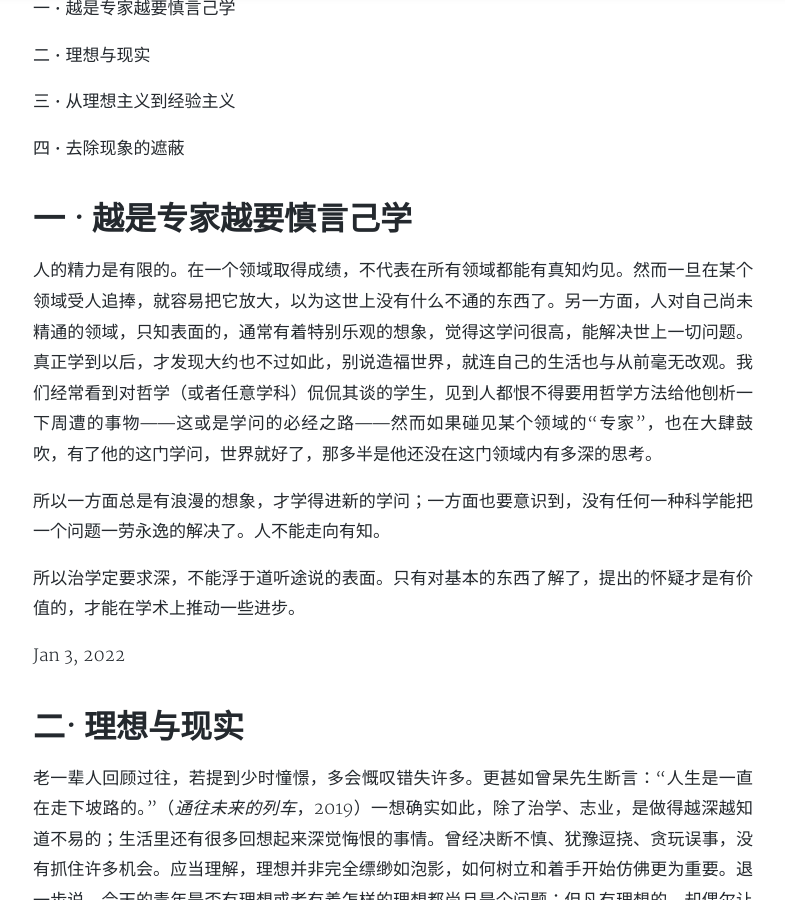
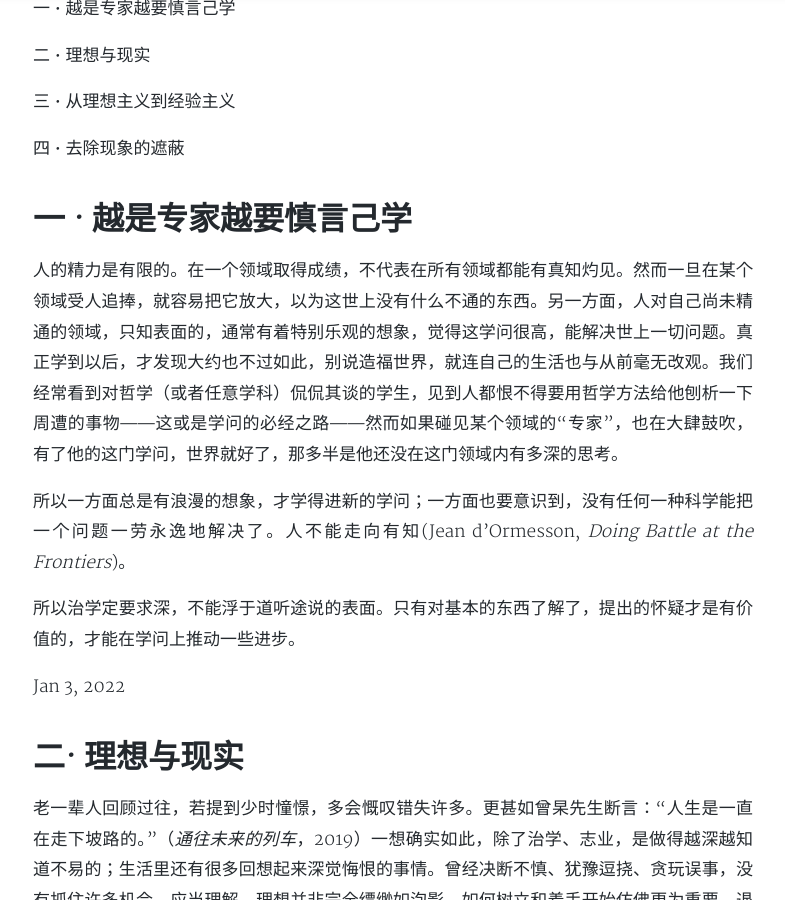
Before and after one commit to imrsp/imrsp.github.io-old, a Jekyll site: the page built from _posts/2022-01-04-snip.md, in a window 1280 px wide and 900 px high, scrolled down 728 px. Shown: the whole window, without its empty margins (247-1032 px from the left). Built offline with Jekyll 4.4.1, drawn with Linux system fonts in a browser that asks for light colours; nearby versions of some CDN libraries; comment, search, counter and statistics services are not loaded; a style sheet for code colours, icons or effects is not loaded.

Commit message:
Update 2022-01-04-snip.md

```diff
--- a/_posts/2022-01-04-snip.md
+++ b/_posts/2022-01-04-snip.md
@@ -22,11 +22,11 @@ tags: snip 思维方式
 
 # 一 · 越是专家越要慎言己学
 
-人的精力是有限的。在一个领域取得成绩，不代表在所有领域都能有真知灼见。然而一旦在某个领域受人追捧，就容易把它放大，以为这世上没有什么不通的东西了。另一方面，人对自己尚未精通的领域，只知表面的，通常有着特别乐观的想象，觉得这学问很高，能解决世上一切问题。真正学到以后，才发现大约也不过如此，别说造福世界，就连自己的生活也与从前毫无改观。我们经常看到对哲学（或者任意学科）侃侃其谈的学生，见到人都恨不得要用哲学方法给他刨析一下周遭的事物——这或是学问的必经之路——然而如果碰见某个领域的“专家”，也在大肆鼓吹，有了他的这门学问，世界就好了，那多半是他还没在这门领域内有多深的思考。
+人的精力是有限的。在一个领域取得成绩，不代表在所有领域都能有真知灼见。然而一旦在某个领域受人追捧，就容易把它放大，以为这世上没有什么不通的东西。另一方面，人对自己尚未精通的领域，只知表面的，通常有着特别乐观的想象，觉得这学问很高，能解决世上一切问题。真正学到以后，才发现大约也不过如此，别说造福世界，就连自己的生活也与从前毫无改观。我们经常看到对哲学（或者任意学科）侃侃其谈的学生，见到人都恨不得要用哲学方法给他刨析一下周遭的事物——这或是学问的必经之路——然而如果碰见某个领域的“专家”，也在大肆鼓吹，有了他的这门学问，世界就好了，那多半是他还没在这门领域内有多深的思考。
 
-所以一方面总是有浪漫的想象，才学得进新的学问；一方面也要意识到，没有任何一种科学能把一个问题一劳永逸的解决了。人不能走向有知。
+所以一方面总是有浪漫的想象，才学得进新的学问；一方面也要意识到，没有任何一种科学能把一个问题一劳永逸地解决了。人不能走向有知(Jean d'Ormesson, *Doing Battle at the Frontiers*)。
 
-所以治学定要求深，不能浮于道听途说的表面。只有对基本的东西了解了，提出的怀疑才是有价值的，才能在学术上推动一些进步。
+所以治学定要求深，不能浮于道听途说的表面。只有对基本的东西了解了，提出的怀疑才是有价值的，才能在学问上推动一些进步。
 
 Jan 3, 2022
 
```
